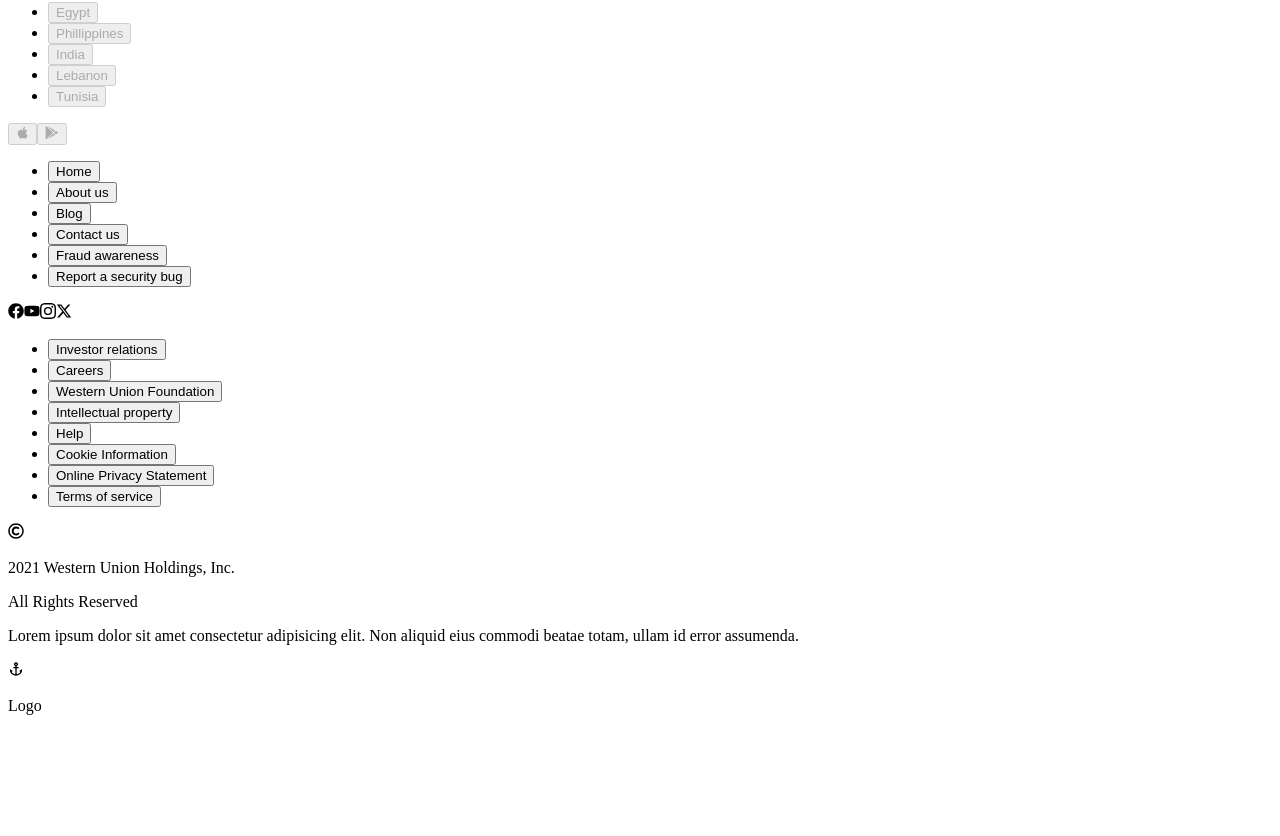
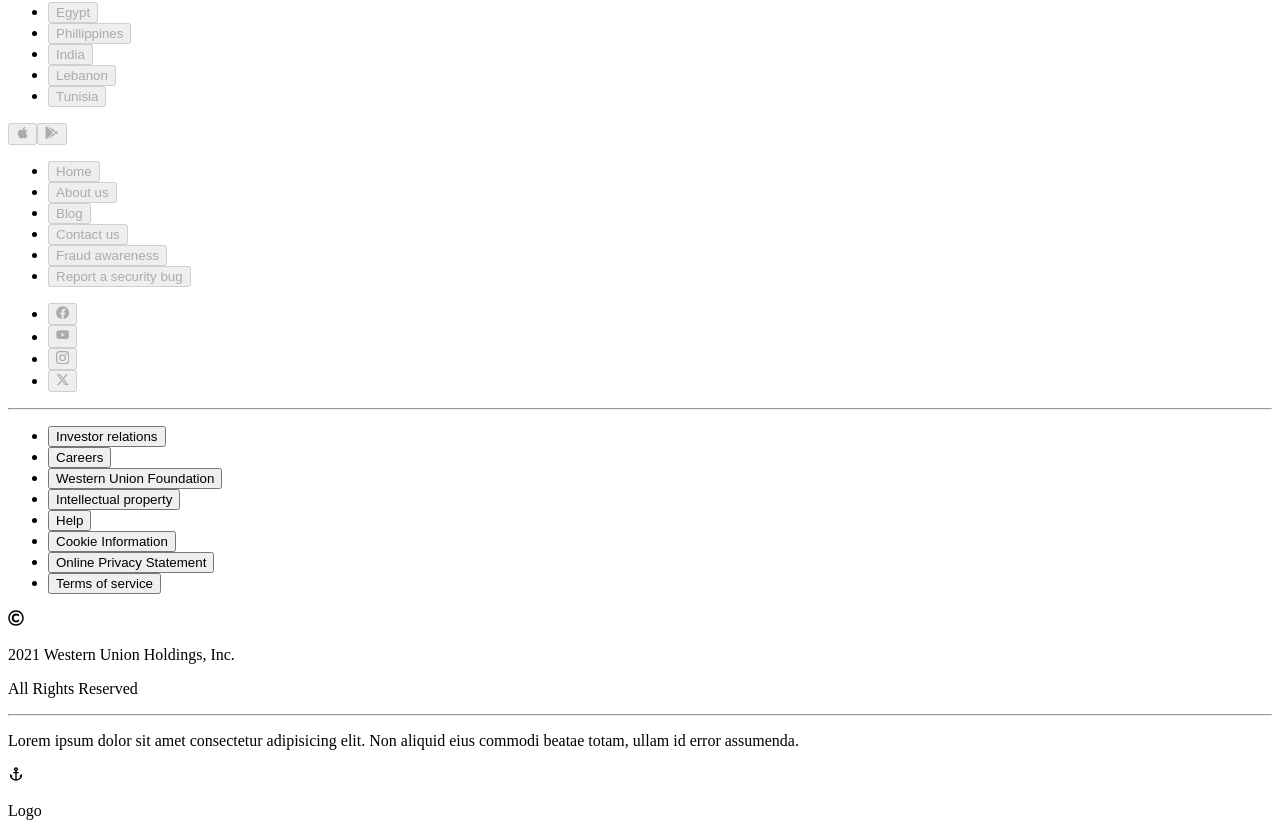
Before and after one commit to dmalenik/currency-converter-website, a React (Create React App) app: page / in a window 1280 px wide. Shown: the part 3493-4329 px from the top of the page. Before the commit the page ends 4224 px from the top, so only its background shows below. Built offline with nearby package versions, Linux system fonts and the light colour scheme.

Commit message:
refactor: extract FooterMenu, ServiceInfo and CompanyAddress components

```diff
--- /dev/null
+++ b/src/views/footer-section/CompanyAddress.tsx
@@ -0,0 +1,19 @@
+import React from 'react'
+import { MdAnchor } from 'react-icons/md'
+
+export const CompanyAddress = () => {
+  return (
+    <div>
+      {/** Address */}
+      <p>
+        Lorem ipsum dolor sit amet consectetur adipisicing elit. Non aliquid
+        eius commodi beatae totam, ullam id error assumenda.
+      </p>
+      {/** Logo */}
+      <div>
+        <MdAnchor />
+        <p>Logo</p>
+      </div>
+    </div>
+  )
+}
--- a/src/views/footer-section/Footer.tsx
+++ b/src/views/footer-section/Footer.tsx
@@ -1,10 +1,16 @@
 import React from 'react'
-import { FooterNavigation } from './FooterNavigation'
+import { FooterMenu } from './FooterMenu'
+import { ServiceInfo } from './ServiceInfo'
+import { CompanyAddress } from './CompanyAddress'
 
 export const Footer = () => {
   return (
     <footer>
-      <FooterNavigation />
+      <FooterMenu />
+      <hr />
+      <ServiceInfo />
+      <hr />
+      <CompanyAddress />
     </footer>
   )
 }
--- /dev/null
+++ b/src/views/footer-section/FooterMenu.tsx
@@ -0,0 +1,26 @@
+import React from 'react'
+import { FaFacebook, FaYoutube } from 'react-icons/fa'
+import { BsInstagram } from 'react-icons/bs'
+import { FaXTwitter } from 'react-icons/fa6'
+import { UnorderedList, Link } from '../../components'
+
+export const FooterMenu = () => {
+  return (
+    <div>
+      <UnorderedList>
+        <Link description={'Home'} />
+        <Link description={'About us'} />
+        <Link description={'Blog'} />
+        <Link description={'Contact us'} />
+        <Link description={'Fraud awareness'} />
+        <Link description={'Report a security bug'} />
+      </UnorderedList>
+      <UnorderedList>
+        <Link description={<FaFacebook />} />
+        <Link description={<FaYoutube />} />
+        <Link description={<BsInstagram />} />
+        <Link description={<FaXTwitter />} />
+      </UnorderedList>
+    </div>
+  )
+}
--- a/src/views/footer-section/FooterNavigation.tsx
+++ /dev/null
@@ -1,94 +0,0 @@
-import React from 'react'
-import { FaFacebook, FaYoutube, FaRegCopyright } from 'react-icons/fa'
-import { BsInstagram } from 'react-icons/bs'
-import { FaXTwitter } from 'react-icons/fa6'
-import { MdAnchor } from 'react-icons/md'
-
-export const FooterNavigation = () => {
-  return (
-    <section>
-      {/** Change section to div */}
-      <div>
-        <div>
-          {/** Footer menu */}
-          <ul>
-            <li>
-              <button type='button'>Home</button>
-            </li>
-            <li>
-              <button type='button'>About us</button>
-            </li>
-            <li>
-              <button type='button'>Blog</button>
-            </li>
-            <li>
-              <button type='button'>Contact us</button>
-            </li>
-            <li>
-              <button type='button'>Fraud awareness</button>
-            </li>
-            <li>
-              <button type='button'>Report a security bug</button>
-            </li>
-          </ul>
-        </div>
-        {/** Social media */}
-        <div>
-          <FaFacebook />
-          <FaYoutube />
-          <BsInstagram />
-          <FaXTwitter />
-        </div>
-      </div>
-      <div>
-        {/** Footer links */}
-        <ul>
-          <li>
-            <button type='button'>Investor relations</button>
-          </li>
-          <li>
-            <button type='button'>Careers</button>
-          </li>
-          <li>
-            <button type='button'>Western Union Foundation</button>
-          </li>
-          <li>
-            <button type='button'>Intellectual property</button>
-          </li>
-          <li>
-            <button type='button'>Help</button>
-          </li>
-          <li>
-            <button type='button'>Cookie Information</button>
-          </li>
-          <li>
-            <button type='button'>Online Privacy Statement</button>
-          </li>
-          <li>
-            <button type='button'>Terms of service</button>
-          </li>
-        </ul>
-        <div>
-          {/** Footer copyright */}
-          <div>
-            <FaRegCopyright />
-            <p>2021 Western Union Holdings, Inc.</p>
-          </div>
-          <p>All Rights Reserved</p>
-        </div>
-      </div>
-      <div>
-        {/** Address */}
-        <p>
-          Lorem ipsum dolor sit amet consectetur adipisicing elit. Non aliquid
-          eius commodi beatae totam, ullam id error assumenda.
-        </p>
-        {/** Logo */}
-        <div>
-          <MdAnchor />
-          <p>Logo</p>
-        </div>
-      </div>
-    </section>
-  )
-}
--- /dev/null
+++ b/src/views/footer-section/ServiceInfo.tsx
@@ -0,0 +1,44 @@
+import React from 'react'
+import { FaRegCopyright } from 'react-icons/fa'
+
+export const ServiceInfo = () => {
+  return (
+    <div>
+      {/** Footer links */}
+      <ul>
+        <li>
+          <button type='button'>Investor relations</button>
+        </li>
+        <li>
+          <button type='button'>Careers</button>
+        </li>
+        <li>
+          <button type='button'>Western Union Foundation</button>
+        </li>
+        <li>
+          <button type='button'>Intellectual property</button>
+        </li>
+        <li>
+          <button type='button'>Help</button>
+        </li>
+        <li>
+          <button type='button'>Cookie Information</button>
+        </li>
+        <li>
+          <button type='button'>Online Privacy Statement</button>
+        </li>
+        <li>
+          <button type='button'>Terms of service</button>
+        </li>
+      </ul>
+      <div>
+        {/** Footer copyright */}
+        <div>
+          <FaRegCopyright />
+          <p>2021 Western Union Holdings, Inc.</p>
+        </div>
+        <p>All Rights Reserved</p>
+      </div>
+    </div>
+  )
+}
```
